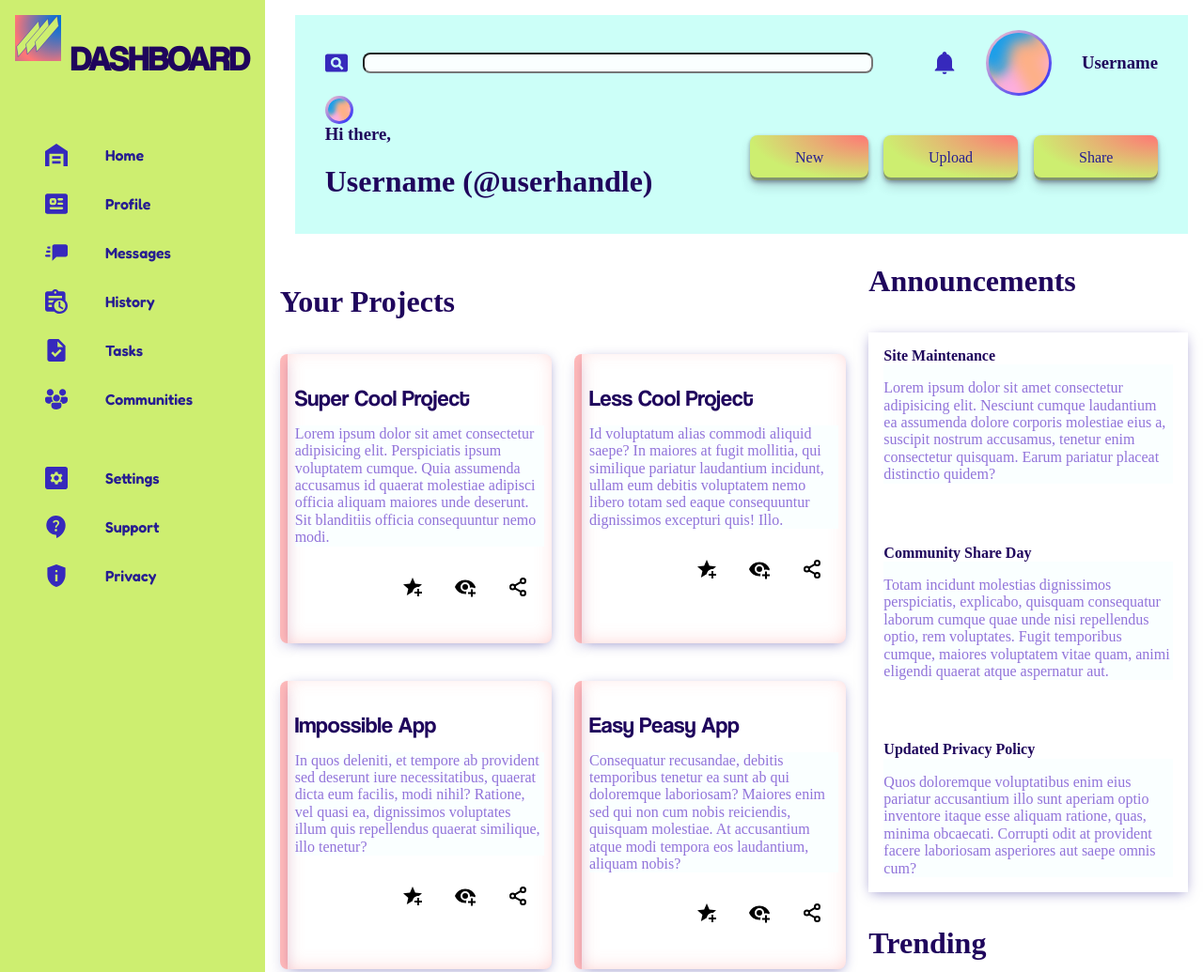
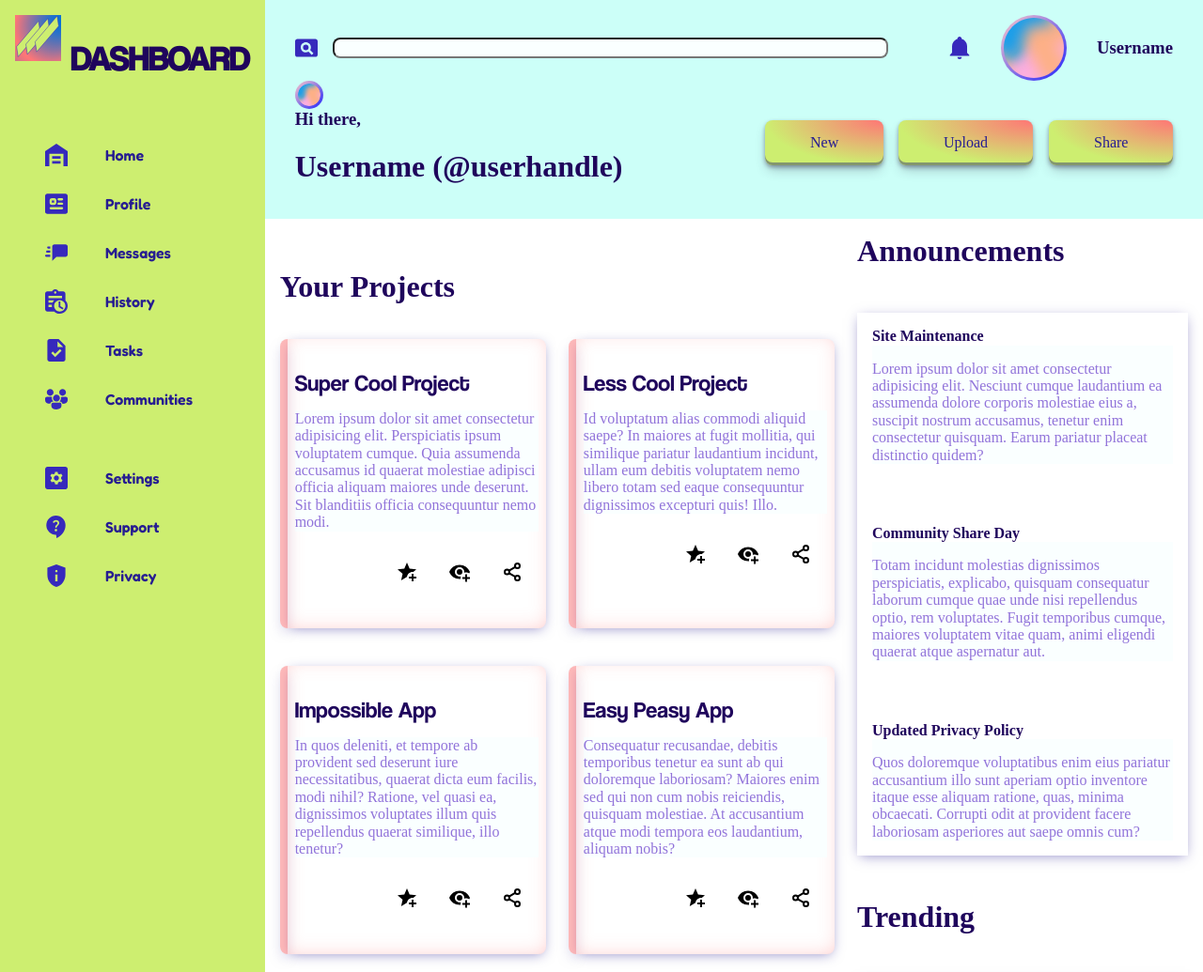
Before and after one commit to Hifilo/admindashboard, a website built with Parcel: page index.html in a window 1280 px wide. Shown: the top 1035 px of the page at 94% size. Built offline with nearby package versions, Linux system fonts and the light colour scheme.

Commit message:
CSS layout finalized. Breakpoints to refactored at a later date.

```diff
--- a/css/style.css
+++ b/css/style.css
@@ -117,8 +117,11 @@ body {
 
   /* grid: auto-flow dense 1fr/ minmax( 20em, fit-content ); */
   grid-template-columns: 1fr minmax(150px, 4fr) 2.5fr;
-  grid-template-rows: repeat(auto-fit, minmax(150px, 1fr));
-  gap: 1em;
+  grid-template-rows: repeat(auto-fill, minmax(150px, 1fr));
+  gap: 0;
+  width: 100%;
+  max-height: 100%;
+  grid-auto-flow: dense;
 }
 
 /* grids */
@@ -135,7 +138,6 @@ body {
   grid-row: 2/4;
   align-content: space-between;
   justify-content: space-between;
-  gap: 1em;
   padding: 0 1em;
   display: flex;
   flex-direction: column;
@@ -147,8 +149,9 @@ body {
   grid-row: 1;
   align-content: space-between;
   width: 100%;
-  height: fit-content;
-  padding: 1em;
+  min-height: 100%;
+  padding: 0 0 1em;
+  margin: 0;
 }
 
 .gr-main {
@@ -156,8 +159,9 @@ body {
   grid-row: 2/-1;
   align-content: space-evenly;
   margin: 0;
-  padding: 0;
-  overflow: scroll;
+  padding: 1em;
+  height: 100%;
+  justify-content: normal;
 }
 
 .gr-projects {
@@ -289,6 +293,9 @@ p {
   width: 100%;
   padding: 1rem;
   background-color: #cdee70;
+  height: 100%;
+  padding-bottom: 0;
+  margin-bottom: 0;
 }
 
 .sidebar + .sub-container {
--- a/index.html
+++ b/index.html
@@ -101,7 +101,7 @@
                     </header>
                 </div>
             </div>
-            <main class=".gr-main">
+            <main class="gr-main">
                 <h1>Your Projects</h1>
                 <div class="gr-projects">
                     <div class="card-a">
```
